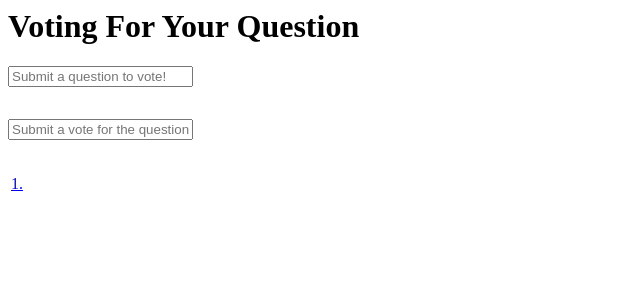
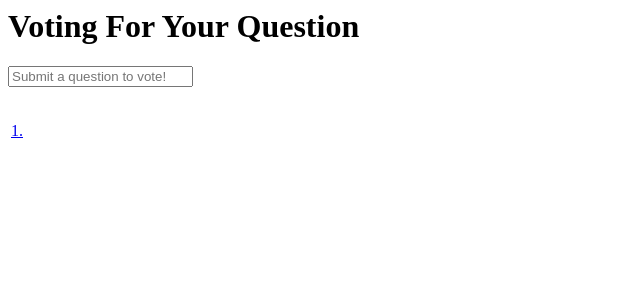
Before and after one commit to jingwangnet/super_vote, a Django app: page / in a window 1280 px wide. Shown: the top 300 px of the page, without its empty margins (0-640 px from the left). Run offline with Django 3.2, Linux system fonts and the light colour scheme; data that the repository does not hold is empty.

Commit message:
Update index.html template for home_page.

```diff
--- a/functional_tests/tests.py
+++ b/functional_tests/tests.py
@@ -169,8 +169,11 @@
         self.browser.get(self.live_server_url)
         # Kim saw the question of Joe
         self.wait_to_check_text_in_the_table('1. '+FIRST_QUESTION, 'questions-table')
+        FIRST_QUESTION_LINK = self.browser.find_element(
+            By.PARTIAL_LINK_TEXT,
+            FIRST_QUESTION).get_attribute('href')
+        self.assertRegex(FIRST_QUESTION_LINK, '/question/.+/')
         # expect do not have vote of joe
-        self.wait_to_check_text_in_the_page(FIRST_VOTE)
         # there is no new-vote inptbox
         # there is no votes-table
         self.check_element_not_in_the_page(By.ID, 'new-vote')
--- a/vote/templates/vote/index.html
+++ b/vote/templates/vote/index.html
@@ -8,17 +8,8 @@
     <input id="new-question" name="new-question" placeholder="Submit a question to vote!">
     {% csrf_token %}
   </form>
-  <form method="post" action="/">
-    <input id="new-vote" name="new-vote" placeholder="Submit a vote for the question!">
-    {% csrf_token %}
-  </form>
   <table id="questions-table">
-      <tr><td><a href="/">1. {{ new_question }}<a/></td></tr>
-  </table>
-  <table id="votes-table">
-      {% for vote in votes %}
-      <tr><td>{{ forloop.counter }}. {{ vote.text }}</td></tr>
-      {% endfor %}
+      <tr><td><a href="/question/the-only-url/">1. {{ new_question }}<a/></td></tr>
   </table>
 </body>
 </html>
```
Also changed, not shown: vote/tests.py (+0 -10 lines).
